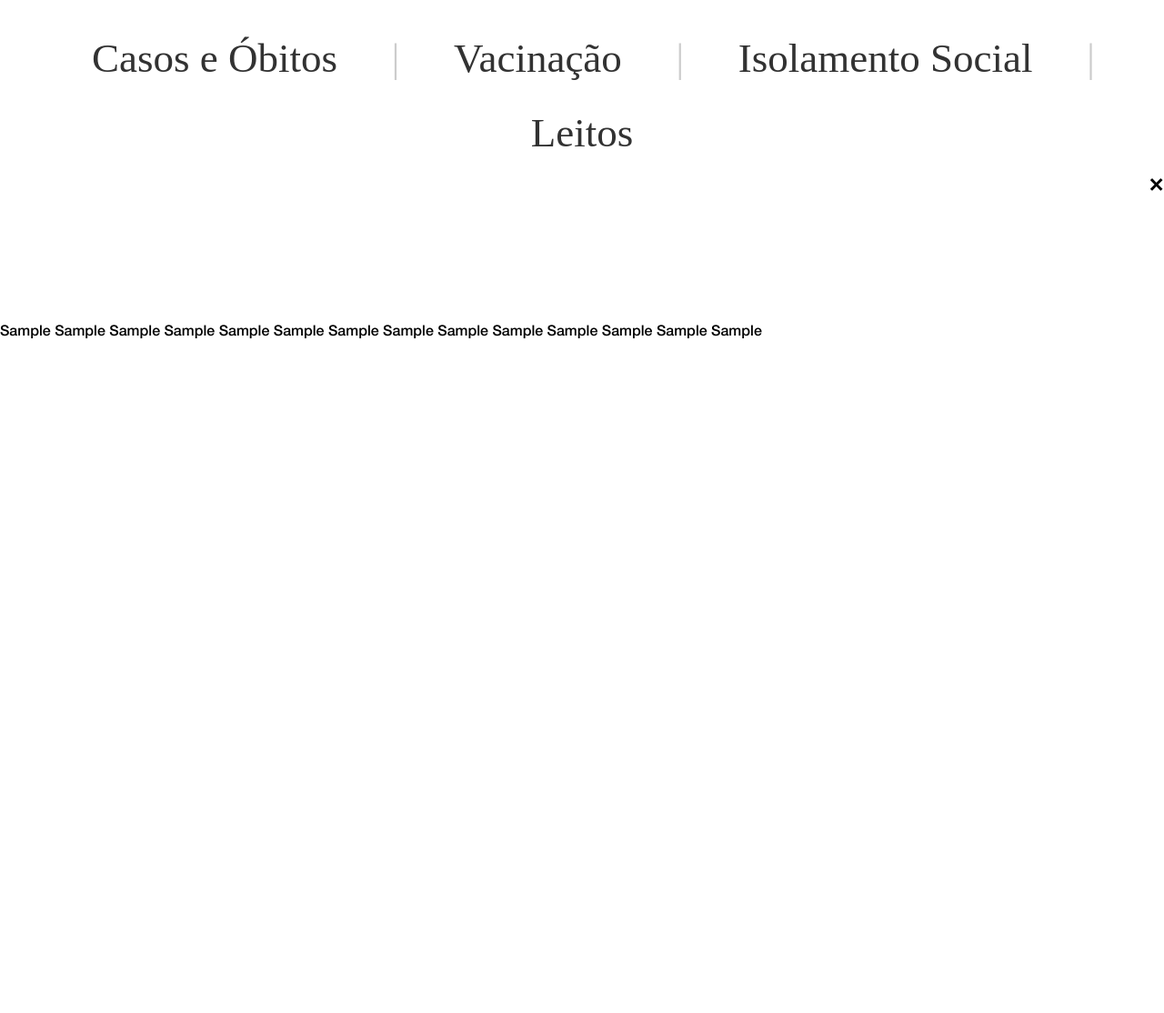
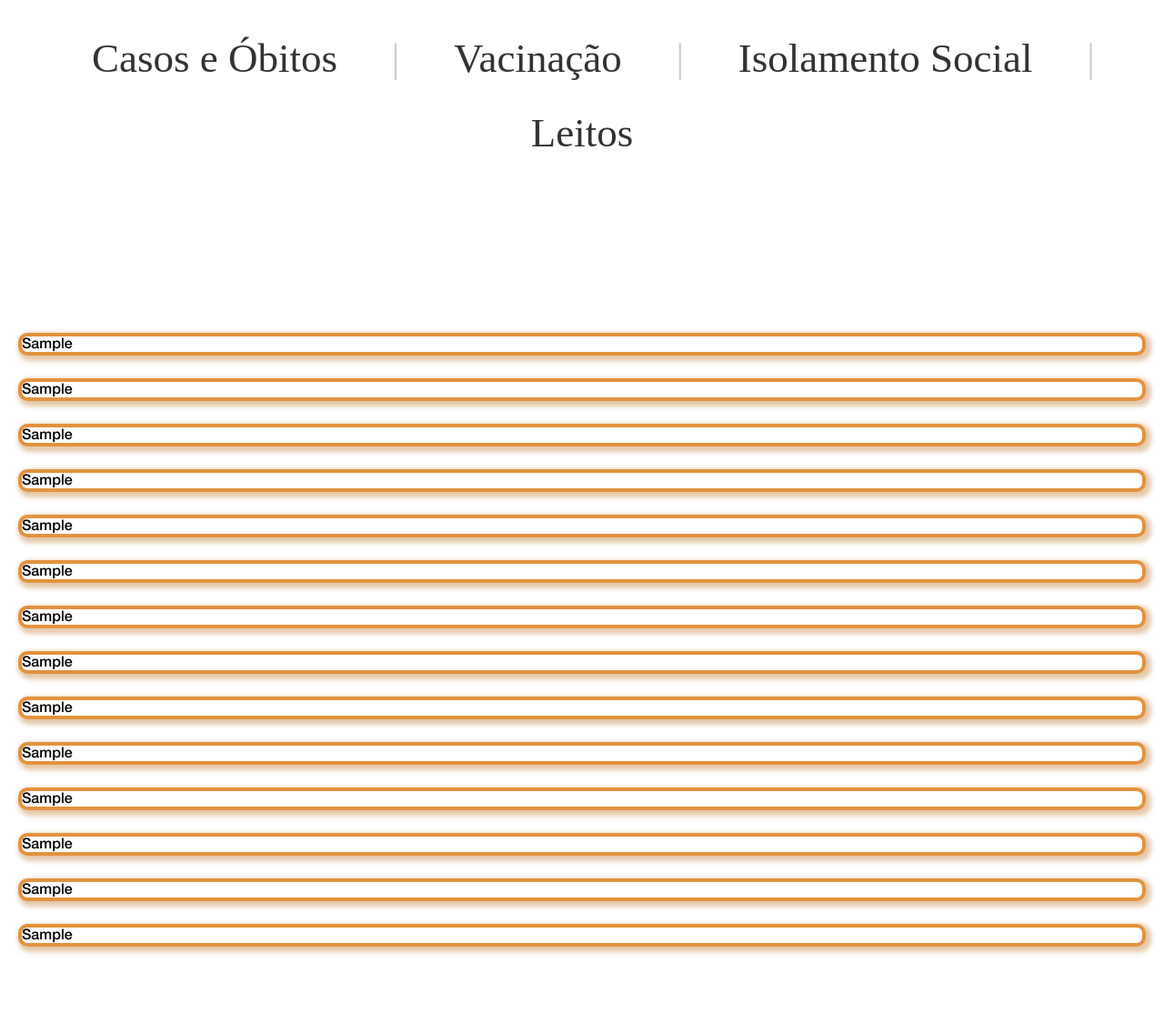
Before and after one commit to juliaregia/Carcara, a Flask app: template Aplicação Web/app/templates/estados.html in a window 1280 px wide. Shown: the part 528-1642 px from the top of the page at 91% size. Run offline with Flask 2, Linux system fonts and the light colour scheme; the template is opened without the code that fills it: values that come from a table or form of the project are taken from there, most other values are stand-ins (such as "Sample title", 1, 10 or a date in 2020); some libraries are stand-ins or nearby versions; some web fonts are replaced.

Commit message:
Estilizando os gráficos

```diff
--- a/Aplicação Web/app/static/graficos.css
+++ b/Aplicação Web/app/static/graficos.css
@@ -0,0 +1,199 @@
+@import url('https://fonts.googleapis.com/css2?family=Roboto:wght@300&display=swap');
+
+@font-face {
+  font-family: 'Neue Helvetica Medium';
+  font-style: normal;
+  font-weight: normal;
+  src: url('Helvetica Neue LT 65 Medium.woff') format('woff');
+}
+
+@font-face {
+  font-family: 'Neue Helvetica Medium Italic';
+  font-style: normal;
+  font-weight: normal;
+  src: url('Helvetica Neue LT 66 Medium Italic.woff') format('woff');
+}
+
+
+/* ------------------------------- ↓↓↓↓↓ Gráficos Estado ↓↓↓↓↓ --------------------------------*/
+
+.graficos-estado {
+  margin-left: 20px;
+  margin-right: 20px;
+}
+
+.casos-diarios-sp {
+  border: 4px solid rgba(220, 119, 13, 0.8);
+  border-radius: 10px;
+  margin-top: 10px;
+  margin-bottom: 25px;
+  box-shadow: 3px 3px 5px 3px rgba(190, 120, 45, 0.4);
+}
+
+.obitos-diarios-sp {
+  border: 4px solid rgba(220, 119, 13, 0.8);
+  border-radius: 10px;
+  margin-top: 10px;
+  margin-bottom: 25px;
+  box-shadow: 3px 3px 5px 3px rgba(190, 120, 45, 0.4)
+}
+
+.total-casos-sp {
+  border: 4px solid rgba(220, 119, 13, 0.8);
+  border-radius: 10px;
+  margin-top: 10px;
+  margin-bottom: 25px;
+  box-shadow: 3px 3px 5px 3px rgba(190, 120, 45, 0.4)
+}
+
+.total-obitos-sp {
+  border: 4px solid rgba(220, 119, 13, 0.8);
+  border-radius: 10px;
+  margin-top: 10px;
+  margin-bottom: 25px;
+  box-shadow: 3px 3px 5px 3px rgba(190, 120, 45, 0.4)
+}
+
+.primeira-dose-sp {
+  border: 4px solid rgba(220, 119, 13, 0.8);
+  border-radius: 10px;
+  margin-top: 10px;
+  margin-bottom: 25px;
+  box-shadow: 3px 3px 5px 3px rgba(190, 120, 45, 0.4)
+}
+
+.segunda-dose-sp {
+  border: 4px solid rgba(220, 119, 13, 0.8);
+  border-radius: 10px;
+  margin-top: 10px;
+  margin-bottom: 25px;
+  box-shadow: 3px 3px 5px 3px rgba(190, 120, 45, 0.4)
+}
+
+.terceira-dose-sp {
+  border: 4px solid rgba(220, 119, 13, 0.8);
+  border-radius: 10px;
+  margin-top: 10px;
+  margin-bottom: 25px;
+  box-shadow: 3px 3px 5px 3px rgba(190, 120, 45, 0.4)
+}
+
+.dose-unica-sp {
+  border: 4px solid rgba(220, 119, 13, 0.8);
+  border-radius: 10px;
+  margin-top: 10px;
+  margin-bottom: 25px;
+  box-shadow: 3px 3px 5px 3px rgba(190, 120, 45, 0.4);
+}
+
+.doses-sp {
+  border: 4px solid rgba(220, 119, 13, 0.8);
+  border-radius: 10px;
+  margin-top: 10px;
+  margin-bottom: 25px;
+  box-shadow: 3px 3px 5px 3px rgba(190, 120, 45, 0.4)
+}
+
+.ocupacao-leitos {
+  border: 4px solid rgba(220, 119, 13, 0.8);
+  border-radius: 10px;
+  margin-top: 10px;
+  margin-bottom: 25px;
+  box-shadow: 3px 3px 5px 3px rgba(190, 120, 45, 0.4)
+}
+
+.total-leitos {
+  border: 4px solid rgba(220, 119, 13, 0.8);
+  border-radius: 10px;
+  margin-top: 10px;
+  margin-bottom: 25px;
+  box-shadow: 3px 3px 5px 3px rgba(190, 120, 45, 0.4)
+}
+
+.total-pacientes {
+  border: 4px solid rgba(220, 119, 13, 0.8);
+  border-radius: 10px;
+  margin-top: 10px;
+  margin-bottom: 25px;
+  box-shadow: 3px 3px 5px 3px rgba(190, 120, 45, 0.4);
+}
+
+.novas-internacoes {
+  border: 4px solid rgba(220, 119, 13, 0.8);
+  border-radius: 10px;
+  margin-top: 10px;
+  margin-bottom: 25px;
+  box-shadow: 3px 3px 5px 3px rgba(190, 120, 45, 0.4)
+}
+
+.isola-sp {
+  border: 4px solid rgba(220, 119, 13, 0.8);
+  border-radius: 10px;
+  margin-top: 10px;
+  margin-bottom: 25px;
+  box-shadow: 3px 3px 5px 3px rgba(190, 120, 45, 0.4)
+}
+
+
+/* ------------------------------- ↓↓↓↓↓ Gráficos Municípios ↓↓↓↓↓ --------------------------------*/
+
+.graficos-municipios {
+  margin-left: 20px;
+  margin-right: 20px;
+}
+
+.casos-diarios-muni {
+  border: 4px solid rgba(220, 119, 13, 0.8);
+  border-radius: 10px;
+  margin-top: 10px;
+  margin-bottom: 25px;
+  box-shadow: 3px 3px 5px 3px rgba(190, 120, 45, 0.4)
+}
+
+.obitos-diarios-muni {
+  border: 4px solid rgba(220, 119, 13, 0.8);
+  border-radius: 10px;
+  margin-top: 10px;
+  margin-bottom: 25px;
+  box-shadow: 3px 3px 5px 3px rgba(190, 120, 45, 0.4)
+}
+
+.total-obitos-muni {
+  border: 4px solid rgba(220, 119, 13, 0.8);
+  border-radius: 10px;
+  margin-top: 10px;
+  margin-bottom: 25px;
+  box-shadow: 3px 3px 5px 3px rgba(190, 120, 45, 0.4);
+}
+
+.total-casos-muni {
+  border: 4px solid rgba(220, 119, 13, 0.8);
+  border-radius: 10px;
+  margin-top: 10px;
+  margin-bottom: 25px;
+  box-shadow: 3px 3px 5px 3px rgba(190, 120, 45, 0.4)
+}
+
+.doses-muni {
+  border: 4px solid rgba(220, 119, 13, 0.8);
+  border-radius: 10px;
+  margin-top: 10px;
+  margin-bottom: 25px;
+  box-shadow: 3px 3px 5px 3px rgba(190, 120, 45, 0.4)
+}
+
+.vacina-distribuicao-muni {
+  border: 4px solid rgba(220, 119, 13, 0.8);
+  border-radius: 10px;
+  margin-top: 10px;
+  margin-bottom: 25px;
+  box-shadow: 3px 3px 5px 3px rgba(190, 120, 45, 0.4)
+}
+
+.isola-muni {
+  border: 4px solid rgba(220, 119, 13, 0.8);
+  border-radius: 10px;
+  margin-top: 10px;
+  margin-bottom: 25px;
+  box-shadow: 3px 3px 5px 3px rgba(190, 120, 45, 0.4)
+}
--- a/Aplicação Web/app/static/style.css
+++ b/Aplicação Web/app/static/style.css
@@ -885,17 +885,9 @@ delay: 0;
   transition: 0.1s forwards;
 }
 
-/* Style the close button */
-.topright {
-float: right;
-cursor: pointer;
-font-size: 28px;
-}
 
-.topright:hover {color: #ac5a00;}
+/* ------------------------------- ↓↓↓↓↓ Blocos Totalizadores ↓↓↓↓↓  --------------------------------*/
 
-
-/* ------------------------------- ↓↓↓↓↓ BLOCOS TAB ↓↓↓↓↓  --------------------------------*/
 .BlocoH{
   width: auto;
   height: 200px;
@@ -903,34 +895,28 @@ font-size: 28px;
   background-color: #ffffff;
   display: flex;
   margin: auto;
-
 }
 
 .blocoInfo1{
   background-color: #F8AC5B;
   width: 400px;
   height: 200px;
-
   border-radius: 10px;
   top: 10px;
   left: 10px;
   margin-left: 100px;
   margin-right: 15px;
-
   box-shadow: inset 0px 0px 3px #000000;
-
 }
 
 .blocoInfo2{
   background-color: #F8AC5B;
   width: 400px;
   height: 200px;
-
   border-radius: 10px;
   top: 10px;
   left: 10px;
   margin-right: 15px;
-
   box-shadow: inset 0px 0px 3px #000000;
 }
 
@@ -938,12 +924,10 @@ font-size: 28px;
   background-color: #F8AC5B;
   width: 400px;
   height: 200px;
-
   border-radius: 10px;
   top: 10px;
   left: 10px;
   margin-right: 15px;
-
   box-shadow: inset 0px 0px 3px #000000;
 }
 
@@ -951,11 +935,9 @@ font-size: 28px;
   background-color: #F8AC5B;
   width: 400px;
   height: 200px;
-
   border-radius: 10px;
   top: 10px;
   left: 10px;
   margin-right: 100px;
-
   box-shadow: inset 0px 0px 3px #000000;
 }
--- a/Aplicação Web/app/templates/estados.html
+++ b/Aplicação Web/app/templates/estados.html
@@ -17,7 +17,7 @@
         <!-- local do arquivo .css flask -->
     <link rel="stylesheet" href="{{  url_for('static', filename='style.css')}}">
     <link rel="stylesheet" type="text/css" href="{{  url_for('static', filename='datepicker.css')}}"/>
-
+    <link rel="stylesheet" type="text/css" href="{{  url_for('static', filename='graficos.css')}}"/>
 
   </head>
 
@@ -186,10 +186,7 @@
             <p class="hide"> a</p>
 
           <!-- tabs -->
-        <div class="tabela">
-
           <div class="tab">
-
 
             {% if "estado/covidsp" not in request.path|string %}
             <button class="tablinks" onclick="openCity(event, 'London')" id="defaultOpen">
@@ -254,52 +251,6 @@
                 <a class="button" href="{{ url_for('leitos_search') }}#p1-start" style="text-decoration:none; color:#000000;">Leitos</a>
                 {% endif %}
             </button>
-
-        </div>
-
-
-          <div id="London" class="tabcontent">
-            <span onclick="this.parentElement.style.display='none'" class="topright">&times</span>
-
-            <!--
-            <div class="BlocoH">
-            <div class="blocoInfo1"></div>
-            <div class="blocoInfo2"></div>
-            <div class="blocoInfo3"></div>
-            <div class="blocoInfo4"></div>
-            </div>
-            -->
-          </div>
-
-
-          <div id="Tokyo" class="tabcontent">
-            <span onclick="this.parentElement.style.display='none'" class="topright">&times</span>
- <!--
-            <div class="BlocoH">
-              <div class="blocoInfo1"></div>
-              <div class="blocoInfo2"></div>
-              <div class="blocoInfo3"></div>
-              <div class="blocoInfo4"></div>
-            </div>
-          -->
-          </div>
-
-          <div id="Berlin" class="tabcontent">
-            <span onclick="this.parentElement.style.display='none'" class="topright">&times</span>
- <!--
-            <div class="BlocoH">
-              <div class="blocoInfo1"></div>
-              <div class="blocoInfo2"></div>
-              <div class="blocoInfo3"></div>
-              <div class="blocoInfo4"></div>
-            </div>
-          -->
-          </div>
-
-
-          <div id="Lima" class="tabcontent">
-            <span onclick="this.parentElement.style.display='none'" class="topright">&times</span>
-
           </div>
 
             <!-- Paragrafo Invisivel -->
@@ -319,73 +270,70 @@
       <!-- Paragrafo Invisivel -->
        <p class="hide"> a</p>
 
-
+       <div class="graficos-estado">
+           <div class="covidsp">
                {% if graf1_covidsp %}
-            {{ graf1_covidsp|safe }}
+               <div class="casos-diarios-sp">{{ graf1_covidsp|safe }}</div>
                {% endif %}
 
                {% if graf2_covidsp %}
-            {{ graf2_covidsp|safe }}
+               <div class="obitos-diarios-sp">{{ graf2_covidsp|safe }}</div>
                {% endif %}
 
                {% if graf3_covidsp %}
-            {{ graf3_covidsp|safe }}
+               <div class="total-casos-sp">{{ graf3_covidsp|safe }}</div>
                {% endif %}
 
                {% if graf4_covidsp %}
-            {{ graf4_covidsp|safe }}
+               <div class="total-obitos-sp">{{ graf4_covidsp|safe }}</div>
                {% endif %}
+           </div>
 
-
-
-
-
-
+           <div class="vacinasp">
                 {% if graf1_evoludose %}
-            {{ graf1_evoludose|safe }}
+                <div class="primeira-dose-sp">{{ graf1_evoludose|safe }}</div>
                 {% endif %}
 
                 {% if graf2_evoludose %}
-            {{ graf2_evoludose|safe }}
+                <div class="segunda-dose-sp">{{ graf2_evoludose|safe }}</div>
                 {% endif %}
 
                 {% if graf3_evoludose %}
-            {{ graf3_evoludose|safe }}
+                <div class="terceira-dose-sp">{{ graf3_evoludose|safe }}</div>
                 {% endif %}
 
                 {% if graf4_evoludose %}
-            {{ graf4_evoludose|safe }}
+                <div class="dose-unica-sp">{{ graf4_evoludose|safe }}</div>
                 {% endif %}
 
                 {% if graf5_evoludose %}
-            {{ graf5_evoludose|safe }}
+                <div class="doses-sp">{{ graf5_evoludose|safe }}</div>
                 {% endif %}
+           </div>
 
-
-
-
+           <div class="leitos">
                {% if graf1_leitos %}
-            {{ graf1_leitos|safe }}
+               <div class="ocupacao-leitos">{{ graf1_leitos|safe }}</div>
                {% endif %}
 
                {% if graf2_leitos %}
-            {{ graf2_leitos|safe }}
+               <div class="total-leitos">{{ graf2_leitos|safe }}</div>
                {% endif %}
 
                {% if graf3_leitos %}
-            {{ graf3_leitos|safe }}
+               <div class="total-pacientes">{{ graf3_leitos|safe }}</div>
                {% endif %}
 
                {% if graf4_leitos %}
-            {{ graf4_leitos|safe }}
+               <div class="novas-internacoes">{{ graf4_leitos|safe }}</div>
                {% endif %}
-
+           </div>
 
 
               {% if graf1_isola %}
-            {{ graf1_isola|safe }}
+              <div class="isola-sp">{{ graf1_isola|safe }}</div>
               {% endif %}
-
+       </div>
 
       <!-- Paragrafo Invisivel -->
             <p class="hide"> a</p>
@@ -452,8 +400,5 @@
              $("#ui-datepicker-div").hide();
           });
        </script>
-          </div>
-
     </body>
-
 </html>
```
Also changed, not shown: Aplicação Web/app/templates/municipios.html (+14 -58 lines). Lines whose indentation alone changed are shown as unchanged.
